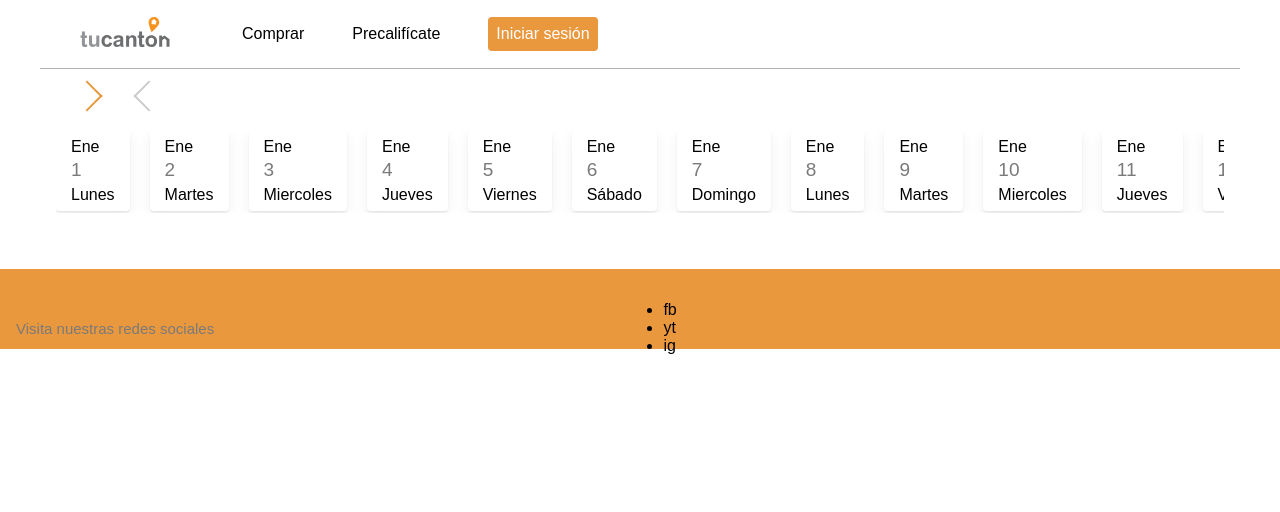
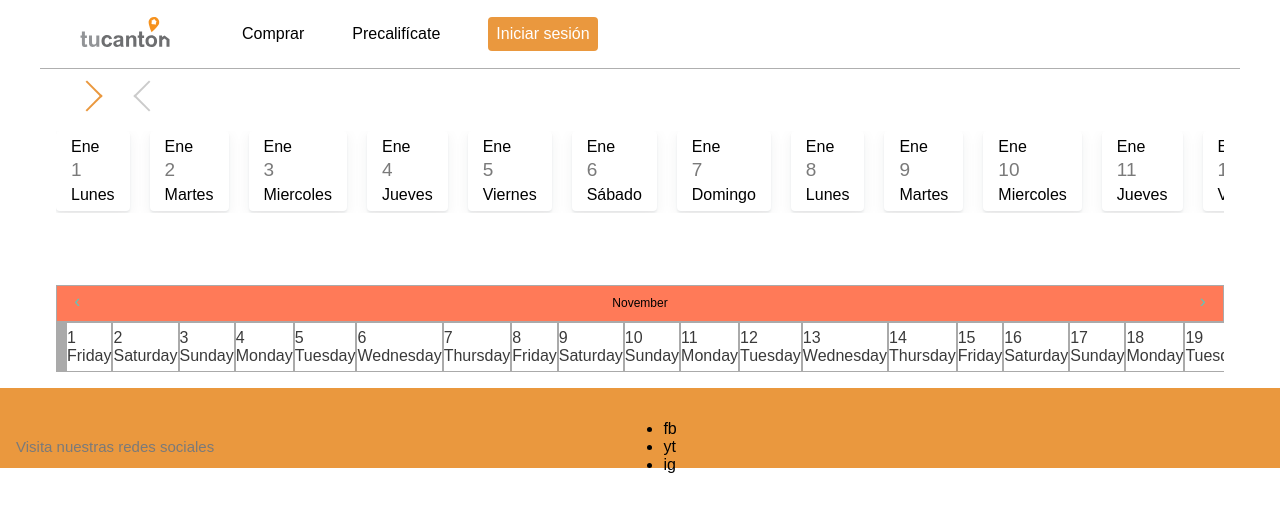
Before and after one commit to Lariicsa/tc-citas, a Vue app: page / in a window 1280 px wide. Shown: the top 512 px of the page. Built offline with nearby package versions, Linux system fonts and the light colour scheme.

Commit message:
Add Form

```diff
--- a/package.json
+++ b/package.json
@@ -19,9 +19,7 @@
   },
   "devDependencies": {
     "@vue/cli-plugin-babel": "^4.0.0",
-    "@vue/cli-plugin-eslint": "^4.0.0",
     "@vue/cli-service": "^4.0.0",
-    "@vue/eslint-config-standard": "^4.0.0",
     "babel-eslint": "^10.0.3",
     "eslint": "^5.16.0",
     "eslint-plugin-vue": "^5.0.0",
--- a/src/App.vue
+++ b/src/App.vue
@@ -4,11 +4,15 @@
    <div class="container">
      <Carousel />
    </div>
+   <div class="container">
+     <Calendar />
+   </div>
    <Footer></Footer>
   </div>
 </template>
 
 <script>
+import Calendar from './components/Calendar.vue'
 import Carousel from './components/Carousel.vue'
 import Header from './components/Header.vue'
 import Footer from './components/Footer.vue'
@@ -16,6 +20,7 @@ import Footer from './components/Footer.vue'
 export default {
   name: 'app',
   components: {
+    Calendar,
     Carousel,
     Header,
     Footer
--- /dev/null
+++ b/src/components/Calendar.vue
@@ -0,0 +1,288 @@
+<template id='calendar'>
+  <div class="calendar">
+    <div class="header">
+      <a class="arrow" @click="movePreviousMonth">&lsaquo;</a>
+      <span class="title" @click="moveThisMonth">{{ header.label }}</span>
+      <a class="arrow" @click="moveNextMonth">&rsaquo;</a>
+    </div>
+    <div class="week">
+      <template v-for="week in weeks">
+        <div
+          class="day"
+          :class="{ today: day.isToday, 'not-in-month': !day.inMonth }"
+          v-for="day in week"
+          :key="day.index"
+        >{{ day[dayKey]}}</div>
+      </template>
+    </div>
+  </div>
+</template>
+
+<script>
+/* eslint-disable */
+const _daysInMonths = [31, 28, 31, 30, 31, 30, 31, 31, 30, 31, 30, 31];
+const _weekdayLabels = [ 'Sunday', 'Monday', 'Tuesday', 'Wednesday', 'Thursday', 'Friday', 'Saturday'];
+const _monthLabels = ['January', 'February', 'March', 'April', 'May', 'June', 'July', 'August', 'September', 'October', 'November', 'December'];
+const _today = new Date();
+const _todayComps = {
+  year: _today.getFullYear(),
+  month: _today.getMonth() + 1,
+  day: _today.getDate(),
+}
+
+export default {
+  name: "Calendar",
+  data() {
+    return {
+      month: _todayComps.month,
+      year: _todayComps.year,
+    };
+  },
+  props: {
+  	dayKey: { type: String, default: 'label' },
+  },
+  computed: {
+    monthIndex() {
+      return this.month - 1;
+    },
+    isLeapYear() {
+			return (this.year % 4 === 0 && this.year % 100 !== 0) || this.year % 400 === 0;
+    },
+    previousMonthComps() {
+    	if (this.month === 1) return {
+      	days: _daysInMonths[11],
+      	month: 12,
+        year: false,
+      }
+      return {
+      	days: (this.month === 3 && this.isLeapYear) ? 29 : _daysInMonths[this.month - 2],
+      	month: this.month - 1,
+        year: this.year,
+      };
+    },
+    nextMonthComps() {
+    	if (this.month === 12) return {
+      	days: _daysInMonths[0],
+      	month: 1,
+        year: this.year + 1,
+      };
+      return {
+      	days: (this.month === 2 && this.isLeapYear) ? 29 : _daysInMonths[this.month],
+      	month: this.month + 1,
+        year: this.year,
+      };
+    },
+    // State for calendar header (no dependencies yet...)
+    months() {
+      return _monthLabels.map((ml, i) => ({
+        label: ml,
+        label_1: ml.substring(0, 1),
+        label_2: ml.substring(0, 2),
+        label_3: ml.substring(0, 3),
+        number: i + 1,
+      }));
+    },
+    // State for weekday header (no dependencies yet...)
+    weekdays() {
+      return _weekdayLabels.map((wl, i) => ({
+        label: wl,
+        label_1: wl.substring(0, 1),
+        label_2: wl.substring(0, 2),
+        label_3: wl.substring(0, 3),
+        number: i + 1,
+      }));
+    },
+
+    dias() {
+      return _weekdayLabels
+    },
+    // State for calendar header
+    header() {
+      const month = this.months[this.monthIndex];
+      return {
+        month: month,
+        year: this.year.toString(),
+        shortYear: this.year.toString().substring(2, 4),
+        label: month.label
+      };
+    },
+    // Returns number for first weekday (1-7), starting from Sunday
+    firstWeekdayInMonth() {
+      return new Date(this.year, this.monthIndex, 1).getDay() + 1;
+    },
+    // Returns number of days in the current month
+    daysInMonth() {
+      // Check for February in a leap year
+      if (this.month === 2 && this.isLeapYear) return 29;
+      // ...Just a normal month
+      return _daysInMonths[this.monthIndex];
+    },
+    weeks() {
+      const weeks = [];
+      let previousMonth = true, thisMonth = false, nextMonth = false;
+      let day = this.previousMonthComps.days - this.firstWeekdayInMonth + 2;
+      let month = this.previousMonthComps.month;
+      let year = this.previousMonthComps.year;
+      // Cycle through each week of the month, up to 6 total
+      for (let w = 1; w <= 6 && !nextMonth; w++) {
+        // Cycle through each weekday
+        const week = [];
+        for (let d = 1; d <= 7; d++) {
+          if (previousMonth && d >= this.firstWeekdayInMonth) {
+            day = 1;
+            month = this.month;
+            year = this.year;
+            previousMonth = false;
+            thisMonth = true;
+					}
+
+          week.push ({
+            label: (day && thisMonth) ? day.toString() + ' ' + _weekdayLabels[d-1] : '',
+            day,
+            weekday: d,
+            week: w,
+            month,
+            year,
+            date: new Date(year, month - 1, day),
+            beforeMonth: previousMonth,
+            afterMonth: nextMonth,
+            inMonth: thisMonth,
+            isToday: day === _todayComps.day && month === _todayComps.month && year === _todayComps.year,
+            isFirstDay: thisMonth && day === 1,
+            isLastDay: thisMonth && day === this.daysInMonth,
+          });
+
+          if (thisMonth && day >= this.daysInMonth) {
+            thisMonth = false;
+            nextMonth = true;
+            day = 1;
+            month = this.nextMonthComps.month;
+            year = this.nextMonthComps.year;
+          } else {
+          	day++;
+          }
+        }
+        weeks.push(week);
+      }
+      return weeks;
+    },
+  },
+  methods: {
+    moveThisMonth() {
+      this.month = _todayComps.month;
+      this.year = _todayComps.year;
+    },
+    moveNextMonth() {
+      const { month, year } = this.nextMonthComps;
+      this.month = month;
+      this.year = year;
+    },
+    movePreviousMonth() {
+      const { month, year } = this.previousMonthComps;
+      this.month = month;
+      this.year = year;
+    }
+  },
+};
+</script>
+
+<style lang="scss" scoped>
+calendar-layout {
+  min-width: 400px;
+}
+
+.calendar {
+  display: flex;
+  flex-direction: column;
+  width: 100%;
+}
+
+.header {
+  display: flex;
+  justify-content: stretch;
+  align-items: center;
+  color: white;
+  padding: 0.5rem 1rem;
+  border-width: 1px;
+  border-style: solid;
+  border-color: #aaaaaa;
+  background-color: #ff7a58;
+}
+.header .arrow {
+  cursor: pointer;
+  padding: 0 0.4em 0.2em 0.4em;
+  font-size: 1.8rem;
+  font-weight: 500;
+  -webkit-user-select: none;
+     -moz-user-select: none;
+      -ms-user-select: none;
+          user-select: none;
+  flex-grow: 0;
+}
+.header .arrow:hover {
+  color: #dcdcdc;
+}
+.header .title {
+  cursor: pointer;
+  flex-grow: 1;
+  font-size: 1.2rem;
+  text-align: center;
+}
+.header .title:hover {
+  color: #dcdcdc;
+}
+
+.weekdays {
+  display: flex;
+}
+
+.weekday {
+  width: 14.2857%;
+  display: flex;
+  justify-content: center;
+  align-items: center;
+  padding: 0.4rem 0;
+  color: #7a7a7a;
+  border-width: 1px;
+  border-style: solid;
+  border-color: #aaaaaa;
+  background-color: #eaeaea;
+  cursor: default;
+}
+
+.week {
+  display: flex;
+  overflow: hidden;
+}
+
+.day {
+  width: 14.2857%;
+  height: 50px;
+  display: flex;
+  justify-content: center;
+  align-items: center;
+  color: #3a3a3a;
+  background-color: white;
+  border: solid 1px #aaaaaa;
+  cursor: default;
+}
+
+.today {
+  font-weight: 500;
+  color: white;
+  background-color: #ff7a58;
+}
+
+.not-in-month {
+  color: #cacaca;
+  background-color: #fafafa;
+}
+
+.options {
+  padding: 20px;
+}
+.options .option {
+  margin-top: 5px;
+}
+
+</style>
```
Also changed, not shown: src/components/Form.vue (added, +63 -0 lines), 1 other file (tests, documents, lock files or other folders).
